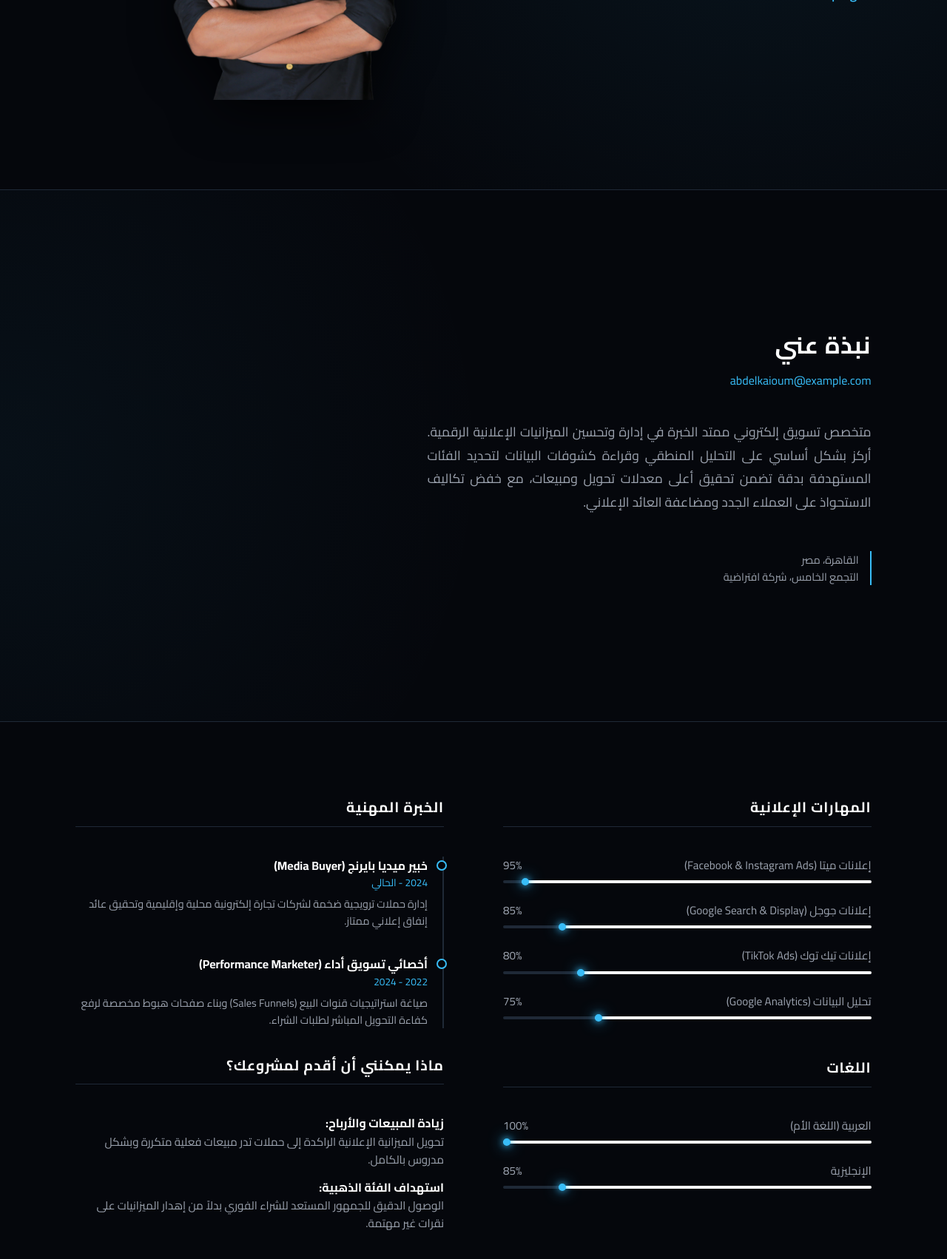
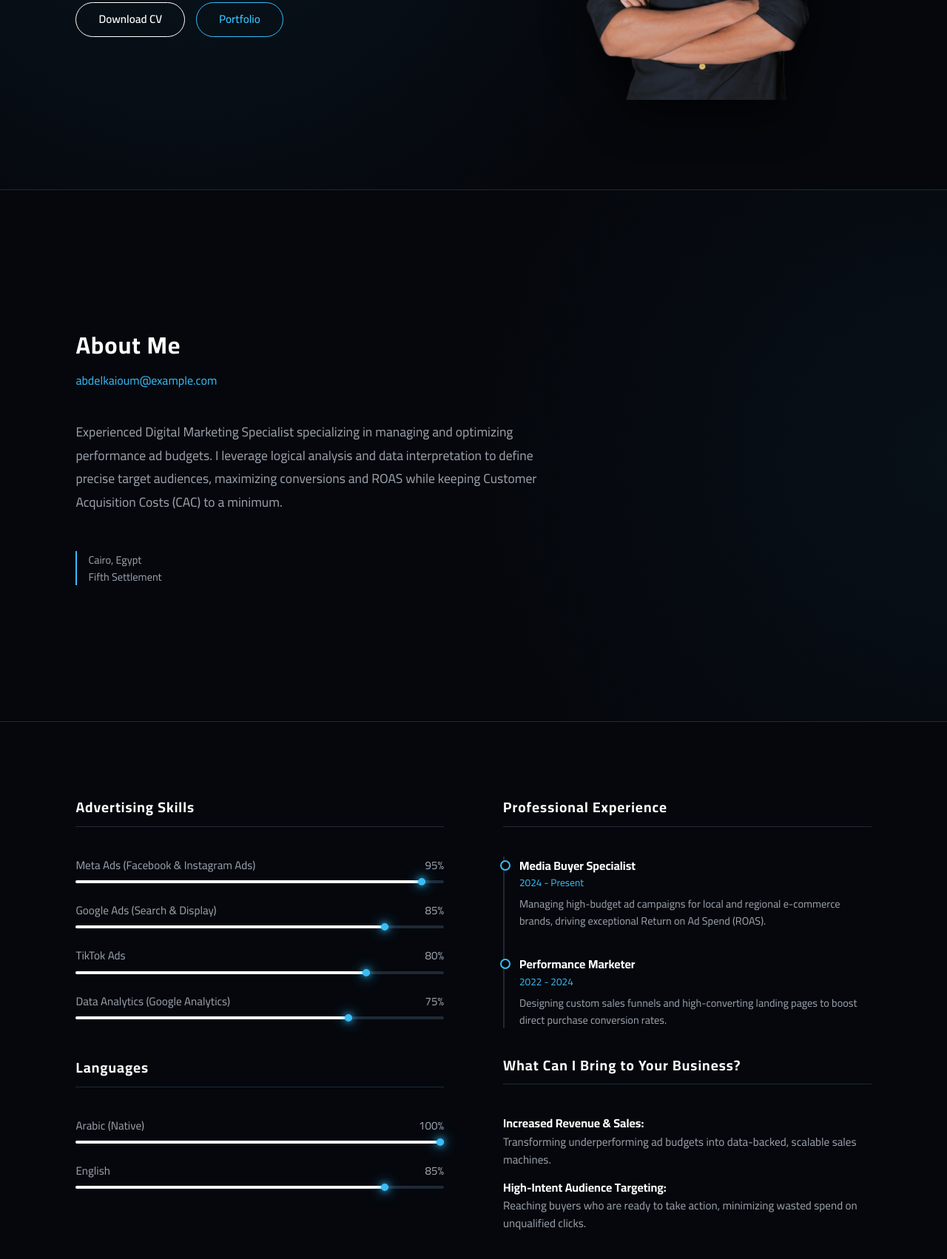
Before and after one commit to ABDELKAIOUMM/abdelkaioum.github.io, a plain HTML site: page index.html in a window 1280 px wide. Shown: the part 544-2246 px from the top of the page at 74% size. Drawn offline with Linux system fonts and the light colour scheme.

Commit message:
Translate HTML content from Arabic to English

```diff
--- a/index.html
+++ b/index.html
@@ -1,5 +1,5 @@
 <!DOCTYPE html>
-<html lang="ar" dir="rtl">
+<html lang="en" dir="ltr">
 <head>
     <meta charset="UTF-8">
     <meta name="viewport" content="width=device-width, initial-scale=1.0">
@@ -32,7 +32,7 @@
             line-height: 1.6;
         }
 
-        /* القائمة العلوية الثابتة */
+        /* Fixed Navigation Bar */
         nav {
             position: fixed;
             top: 0;
@@ -68,17 +68,16 @@
         nav .phone-number {
             color: var(--text-muted);
             font-size: 0.9rem;
-            direction: ltr;
         }
 
-        /* القسم الأول: الواجهة الرئيسية (Hero Section) */
+        /* Section 1: Hero Section */
         .hero {
             min-height: 100vh;
             display: flex;
             align-items: center;
             justify-content: space-between;
             padding: 100px 8% 60px 8%;
-            background: radial-gradient(circle at 80% 40%, rgba(56, 189, 248, 0.08) 0%, rgba(5, 7, 12, 0) 60%);
+            background: radial-gradient(circle at 20% 40%, rgba(56, 189, 248, 0.08) 0%, rgba(5, 7, 12, 0) 60%);
             gap: 40px;
         }
 
@@ -94,7 +93,7 @@
         }
 
         .hero-text h1 {
-            font-size: 4rem;
+            font-size: 3.8rem;
             font-weight: 900;
             line-height: 1.1;
             margin: 10px 0 20px 0;
@@ -103,9 +102,10 @@
 
         .hero-text p {
             color: var(--accent-blue);
-            font-size: 1.2rem;
+            font-size: 1.15rem;
             font-weight: 600;
             margin-bottom: 40px;
+            max-width: 600px;
         }
 
         .hero-buttons {
@@ -113,7 +113,7 @@
             gap: 15px;
         }
 
-        /* قسم الصورة الشخصية المفرغة بدون إطار وبحجم يتناسب مع المساحة الجانبية */
+        /* Hero Image Container */
         .hero-image {
             display: flex;
             justify-content: center;
@@ -123,13 +123,13 @@
 
         .hero-image img {
             width: 100%;
-            max-width: 620px; /* تكبير الصورة لتملأ تقريباً 75% من الجانب الفارغ */
+            max-width: 620px;
             height: auto;
             object-fit: contain;
-            border-radius: 0; /* إلغاء التقطيع الدائري */
-            border: none; /* إلغاء الإطار */
-            box-shadow: none; /* إلغاء التوهج الدائري */
-            filter: drop-shadow(0 15px 30px rgba(0, 0, 0, 0.7)); /* ظل ناعم يتتبع حدود الجسم المفرغ */
+            border-radius: 0;
+            border: none;
+            box-shadow: none;
+            filter: drop-shadow(0 15px 30px rgba(0, 0, 0, 0.7));
         }
 
         .btn-outline {
@@ -157,7 +157,7 @@
             color: var(--bg-darker);
         }
 
-        /* القسم الثاني: نبذة عني (About Section) */
+        /* Section 2: About Me Section */
         .about {
             min-height: 90vh;
             display: flex;
@@ -167,11 +167,11 @@
             border-bottom: 1px solid var(--border-color);
             padding: 80px 8%;
             position: relative;
-            background: radial-gradient(circle at left, rgba(56, 189, 248, 0.05) 0%, rgba(10, 15, 24, 0) 50%);
+            background: radial-gradient(circle at right, rgba(56, 189, 248, 0.05) 0%, rgba(10, 15, 24, 0) 50%);
         }
 
         .about-content {
-            max-width: 600px;
+            max-width: 650px;
         }
 
         .about-content h3 {
@@ -195,18 +195,18 @@
             font-size: 1.1rem;
             line-height: 1.8;
             margin-bottom: 30px;
-            text-align: justify;
+            text-align: left;
         }
 
         .location {
             color: var(--text-muted);
             font-size: 0.9rem;
             margin-top: 50px;
-            border-right: 2px solid var(--accent-blue);
-            padding-right: 15px;
+            border-left: 2px solid var(--accent-blue);
+            padding-left: 15px;
         }
 
-        /* القسم الثالث: المهارات والخبرة (Dashboard Section) */
+        /* Section 3: Skills & Experience (Dashboard Section) */
         .dashboard {
             padding: 100px 8%;
             display: grid;
@@ -224,7 +224,7 @@
             padding-bottom: 10px;
         }
 
-        /* شريط المهارات مع الدائرة المضيئة */
+        /* Skill Progress Bars */
         .skill-item {
             margin-bottom: 25px;
         }
@@ -255,7 +255,7 @@
         .progress-fill::after {
             content: '';
             position: absolute;
-            left: 0;
+            right: 0;
             top: 50%;
             transform: translateY(-50%);
             width: 10px;
@@ -265,11 +265,11 @@
             box-shadow: 0 0 10px var(--accent-blue), 0 0 20px var(--accent-blue);
         }
 
-        /* خط زمني للخبرة المهنية */
+        /* Professional Experience Timeline */
         .timeline {
             position: relative;
-            border-right: 2px solid var(--border-color);
-            padding-right: 20px;
+            border-left: 2px solid var(--border-color);
+            padding-left: 20px;
             list-style: none;
         }
 
@@ -281,7 +281,7 @@
         .timeline-item::before {
             content: '';
             position: absolute;
-            right: -26px;
+            left: -26px;
             top: 5px;
             width: 10px;
             height: 10px;
@@ -308,7 +308,7 @@
             font-size: 0.9rem;
         }
 
-        /* القوائم النصية الجانبية */
+        /* List Items */
         .text-list {
             list-style: none;
             margin-bottom: 40px;
@@ -326,7 +326,7 @@
             font-size: 1rem;
         }
 
-        /* التوافق مع الهواتف والأجهزة اللوحية */
+        /* Responsive Design */
         @media (max-width: 900px) {
             nav .phone-number { display: none; }
             .hero {
@@ -346,110 +346,110 @@
 </head>
 <body>
 
-    <!-- القائمة العلوية -->
+    <!-- Header Navigation -->
     <nav>
         <ul class="nav-links">
-            <li><a href="#" class="active">الرئيسية</a></li>
-            <li><a href="#">نبذة عني</a></li>
-            <li><a href="#">الخبرات</a></li>
-            <li><a href="#">المشاريع</a></li>
+            <li><a href="#" class="active">Home</a></li>
+            <li><a href="#">About Me</a></li>
+            <li><a href="#">Experience</a></li>
+            <li><a href="#">Projects</a></li>
         </ul>
         <div class="phone-number">+20 123 456 7890</div>
     </nav>
 
-    <!-- الواجهة الرئيسية -->
+    <!-- Hero Section -->
     <section class="hero">
-        <!-- قسم النصوص -->
+        <!-- Text Content -->
         <div class="hero-text">
-            <h2>مرحباً بك، أنا</h2>
-            <h1>Adelkaioum Beldjoudi</h1>
+            <h2>Welcome, I am</h2>
+            <h1>Abdelkaioum Beldjoudi</h1>
 
-            <p>Meta Ads Specialist & Marketing Strategist | Helping Businesses Grow with Marketing Plans & High-Converting Campaigns
-
-</p>
+            <p>Meta Ads Specialist & Marketing Strategist | Helping Businesses Grow with Marketing Plans & High-Converting Campaigns</p>
             <div class="hero-buttons">
+                <a href="#" class="btn-outline">Download CV</a>
+                <a href="#" class="btn-outline active">Portfolio</a>
             </div>
         </div>
 
-        <!-- قسم الصورة الشخصية المفرغة -->
+        <!-- Transparent Profile Image -->
         <div class="hero-image">
-            <img src="profile.png" alt="عبد القيوم - أخصائي تسويق رقمي">
+            <img src="profile.png" alt="Abdelkaioum Beldjoudi - Digital Marketing Specialist">
         </div>
     </section>
 
-    <!-- قسم نبذة عني -->
+    <!-- About Me Section -->
     <section class="about">
         <div class="about-content">
-            <h3>نبذة عني</h3>
+            <h3>About Me</h3>
             <a href="mailto:abdelkaioum@example.com" class="email">abdelkaioum@example.com</a>
             <p>
-                متخصص تسويق إلكتروني ممتد الخبرة في إدارة وتحسين الميزانيات الإعلانية الرقمية. أركز بشكل أساسي على التحليل المنطقي وقراءة كشوفات البيانات لتحديد الفئات المستهدفة بدقة تضمن تحقيق أعلى معدلات تحويل ومبيعات، مع خفض تكاليف الاستحواذ على العملاء الجدد ومضاعفة العائد الإعلاني.
+                Experienced Digital Marketing Specialist specializing in managing and optimizing performance ad budgets. I leverage logical analysis and data interpretation to define precise target audiences, maximizing conversions and ROAS while keeping Customer Acquisition Costs (CAC) to a minimum.
             </p>
             <div class="location">
-                القاهرة، مصر<br>
-                التجمع الخامس، شركة افتراضية
+                Cairo, Egypt<br>
+                Fifth Settlement
             </div>
         </div>
     </section>
 
-    <!-- لوحة التحكم بالمهارات والخبرات -->
+    <!-- Skills & Experience Dashboard -->
     <section class="dashboard">
 
-        <!-- العمود الأول: المهارات التقنية واللغات -->
+        <!-- Column 1: Advertising Skills & Languages -->
         <div class="dashboard-column">
-            <h4>المهارات الإعلانية</h4>
+            <h4>Advertising Skills</h4>
 
             <div class="skill-item">
-                <div class="skill-info"><span>إعلانات ميتا (Facebook & Instagram Ads)</span><span>95%</span></div>
+                <div class="skill-info"><span>Meta Ads (Facebook & Instagram Ads)</span><span>95%</span></div>
                 <div class="progress-bar"><div class="progress-fill" style="width: 95%;"></div></div>
             </div>
 
             <div class="skill-item">
-                <div class="skill-info"><span>إعلانات جوجل (Google Search & Display)</span><span>85%</span></div>
+                <div class="skill-info"><span>Google Ads (Search & Display)</span><span>85%</span></div>
                 <div class="progress-bar"><div class="progress-fill" style="width: 85%;"></div></div>
             </div>
 
             <div class="skill-item">
-                <div class="skill-info"><span>إعلانات تيك توك (TikTok Ads)</span><span>80%</span></div>
+                <div class="skill-info"><span>TikTok Ads</span><span>80%</span></div>
                 <div class="progress-bar"><div class="progress-fill" style="width: 80%;"></div></div>
             </div>
 
             <div class="skill-item">
-                <div class="skill-info"><span>تحليل البيانات (Google Analytics)</span><span>75%</span></div>
+                <div class="skill-info"><span>Data Analytics (Google Analytics)</span><span>75%</span></div>
                 <div class="progress-bar"><div class="progress-fill" style="width: 75%;"></div></div>
             </div>
 
-            <h4 style="margin-top: 50px;">اللغات</h4>
+            <h4 style="margin-top: 50px;">Languages</h4>
             <div class="skill-item">
-                <div class="skill-info"><span>العربية (اللغة الأم)</span><span>100%</span></div>
+                <div class="skill-info"><span>Arabic (Native)</span><span>100%</span></div>
                 <div class="progress-bar"><div class="progress-fill" style="width: 100%;"></div></div>
             </div>
             <div class="skill-item">
-                <div class="skill-info"><span>الإنجليزية</span><span>85%</span></div>
+                <div class="skill-info"><span>English</span><span>85%</span></div>
                 <div class="progress-bar"><div class="progress-fill" style="width: 85%;"></div></div>
             </div>
         </div>
 
-        <!-- العمود الثاني: الخبرة العملية والقدرات -->
+        <!-- Column 2: Professional Experience & Value Proposition -->
         <div class="dashboard-column">
-            <h4>الخبرة المهنية</h4>
+            <h4>Professional Experience</h4>
             <ul class="timeline">
                 <li class="timeline-item">
-                    <h5>خبير ميديا بايرنج (Media Buyer)</h5>
-                    <span>2024 - الحالي</span>
-                    <p>إدارة حملات ترويجية ضخمة لشركات تجارة إلكترونية محلية وإقليمية وتحقيق عائد إنفاق إعلاني ممتاز.</p>
+                    <h5>Media Buyer Specialist</h5>
+                    <span>2024 - Present</span>
+                    <p>Managing high-budget ad campaigns for local and regional e-commerce brands, driving exceptional Return on Ad Spend (ROAS).</p>
                 </li>
                 <li class="timeline-item">
-                    <h5>أخصائي تسويق أداء (Performance Marketer)</h5>
+                    <h5>Performance Marketer</h5>
                     <span>2022 - 2024</span>
-                    <p>صياغة استراتيجيات قنوات البيع (Sales Funnels) وبناء صفحات هبوط مخصصة لرفع كفاءة التحويل المباشر لطلبات الشراء.</p>
+                    <p>Designing custom sales funnels and high-converting landing pages to boost direct purchase conversion rates.</p>
                 </li>
             </ul>
 
-            <h4>ماذا يمكنني أن أقدم لمشروعك؟</h4>
+            <h4>What Can I Bring to Your Business?</h4>
             <ul class="text-list">
-                <li><strong>زيادة المبيعات والأرباح:</strong> تحويل الميزانية الإعلانية الراكدة إلى حملات تدر مبيعات فعلية متكررة وبشكل مدروس بالكامل.</li>
-                <li><strong>استهداف الفئة الذهبية:</strong> الوصول الدقيق للجمهور المستعد للشراء الفوري بدلاً من إهدار الميزانيات على نقرات غير مهتمة.</li>
+                <li><strong>Increased Revenue & Sales:</strong> Transforming underperforming ad budgets into data-backed, scalable sales machines.</li>
+                <li><strong>High-Intent Audience Targeting:</strong> Reaching buyers who are ready to take action, minimizing wasted spend on unqualified clicks.</li>
             </ul>
         </div>
 
```
